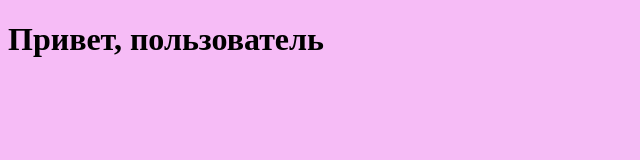
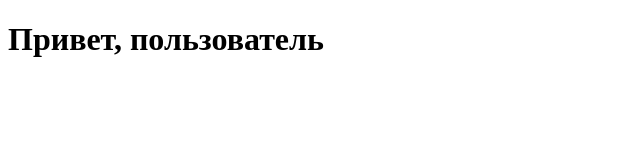
Before and after one commit to sperado/github-for-me, a plain HTML site: page index.html in a window 1280 px wide. Shown: the whole page, without its empty margins (0-640 px from the left). Drawn offline with Linux system fonts and the light colour scheme.

Commit message:
Изменили фон на белый (Ввод через Git Bash)

```diff
--- a/style.css
+++ b/style.css
@@ -1,3 +1,3 @@
 body {
-  background-color: rgb(246, 188, 246);
+  background-color: white;
 }
```
